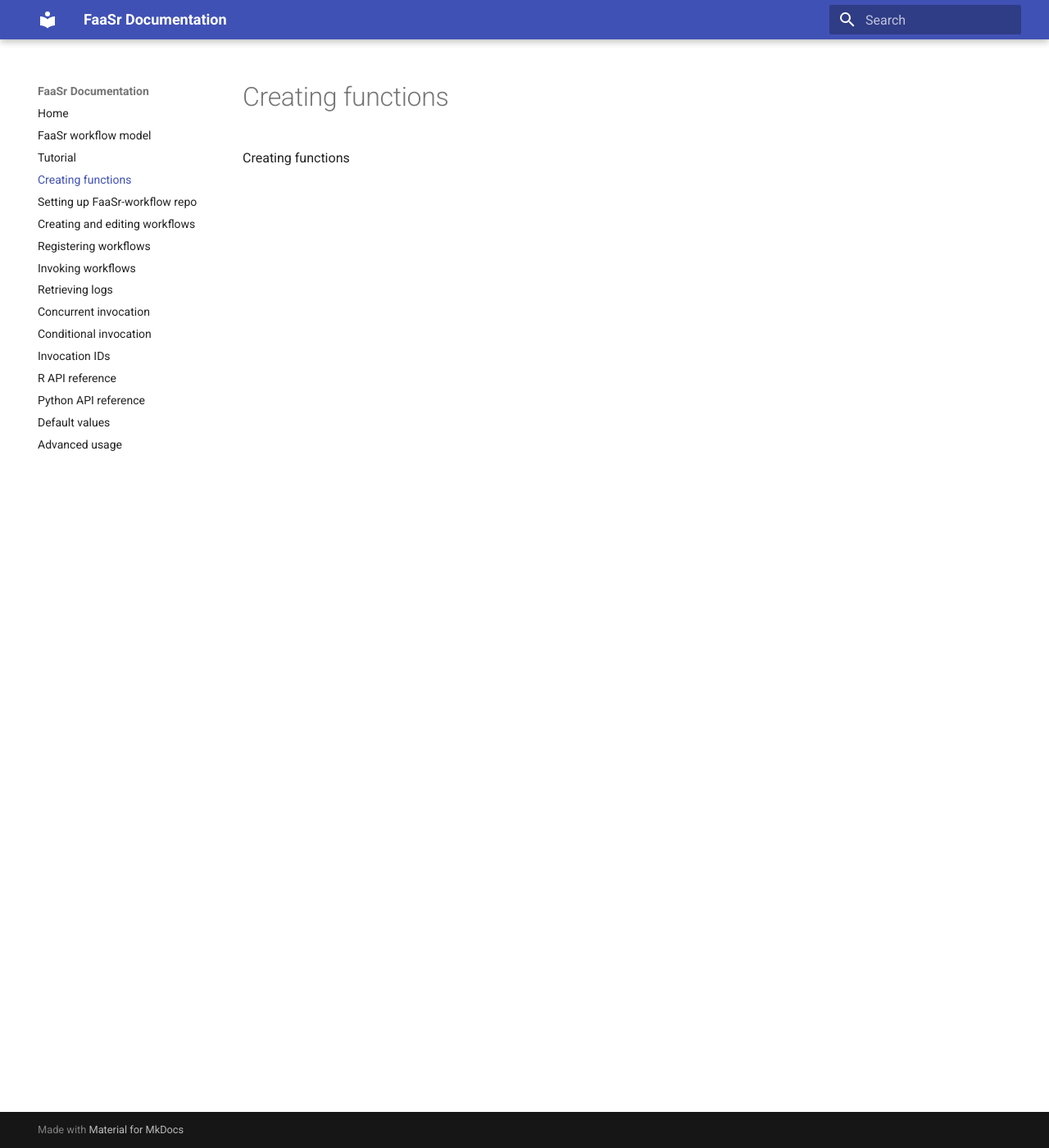
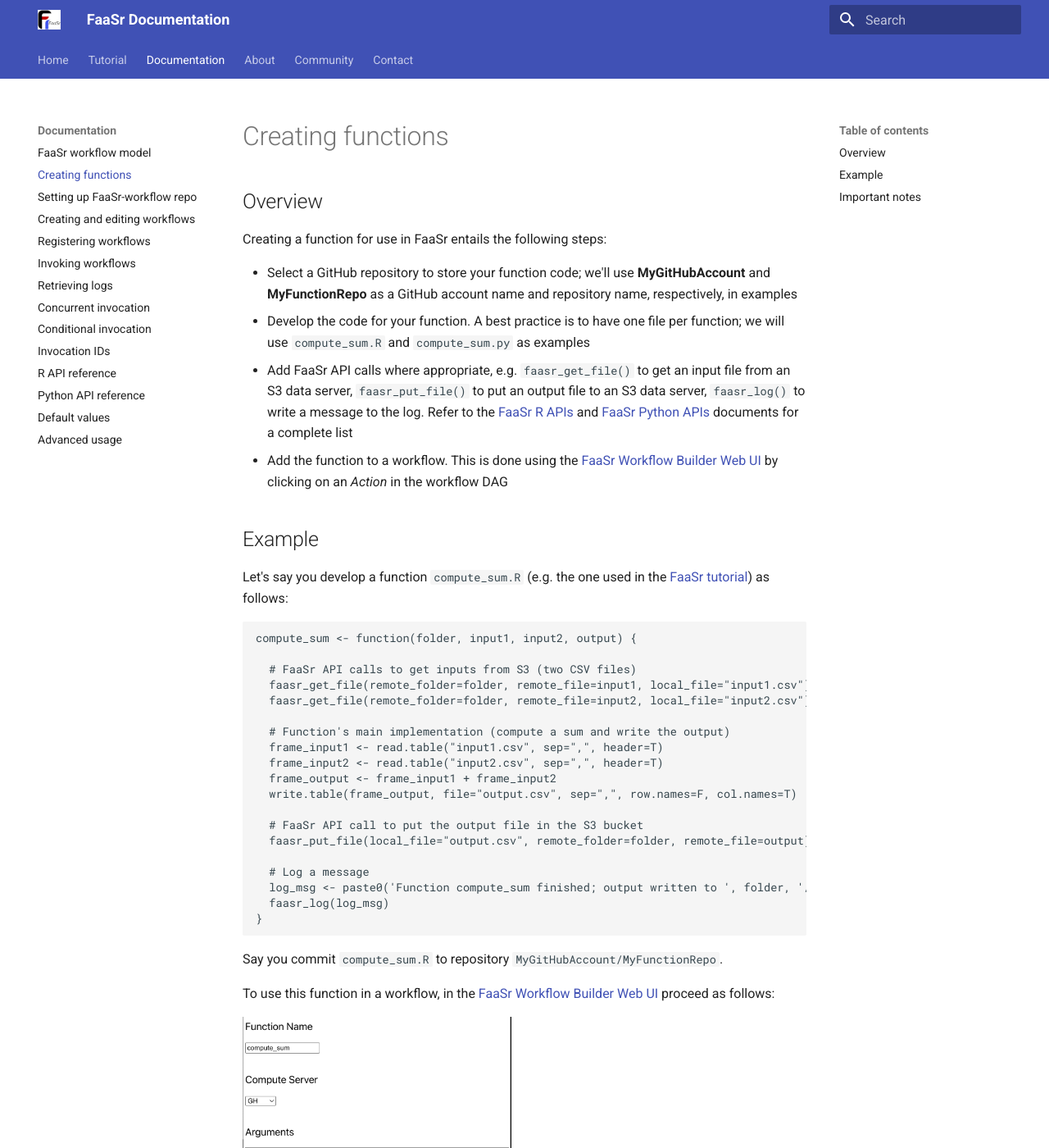
Before and after one commit to nolcut/FaaSr-Docs, an MkDocs documentation site: the page built from docs/functions.md, in a window 1280 px wide and 1400 px high. Shown: the whole window at 82% size. Built offline with MkDocs 1.6.1 and Material for MkDocs 9.7.7, drawn with Linux system fonts in a browser that asks for light colours; some of the changed text lies outside the part shown.

Commit message:
added content and nav tabs

````diff
--- a/docs/functions.md
+++ b/docs/functions.md
@@ -1,3 +1,59 @@
 # Creating functions
 
-Creating functions
+## Overview
+
+Creating a function for use in FaaSr entails the following steps:
+
+- Select a GitHub repository to store your function code; we'll use **MyGitHubAccount** and **MyFunctionRepo** as a GitHub account name and repository name, respectively, in examples
+- Develop the code for your function. A best practice is to have one file per function; we will use `compute_sum.R` and `compute_sum.py` as examples
+- Add FaaSr API calls where appropriate, e.g. `faasr_get_file()` to get an input file from an S3 data server, `faasr_put_file()` to put an output file to an S3 data server, `faasr_log()` to write a message to the log. Refer to the [FaaSr R APIs] and [FaaSr Python APIs] documents for a complete list
+- Add the function to a workflow. This is done using the [FaaSr Workflow Builder Web UI] by clicking on an _Action_ in the workflow DAG
+
+## Example
+
+Let's say you develop a function `compute_sum.R` (e.g. the one used in the [FaaSr tutorial]) as follows:
+
+```r
+compute_sum <- function(folder, input1, input2, output) {
+
+  # FaaSr API calls to get inputs from S3 (two CSV files)
+  faasr_get_file(remote_folder=folder, remote_file=input1, local_file="input1.csv")
+  faasr_get_file(remote_folder=folder, remote_file=input2, local_file="input2.csv")
+
+  # Function's main implementation (compute a sum and write the output)
+  frame_input1 <- read.table("input1.csv", sep=",", header=T)
+  frame_input2 <- read.table("input2.csv", sep=",", header=T)
+  frame_output <- frame_input1 + frame_input2
+  write.table(frame_output, file="output.csv", sep=",", row.names=F, col.names=T)
+
+  # FaaSr API call to put the output file in the S3 bucket
+  faasr_put_file(local_file="output.csv", remote_folder=folder, remote_file=output)
+
+  # Log a message
+  log_msg <- paste0('Function compute_sum finished; output written to ', folder, '/', output, ' in default S3 bucket')
+  faasr_log(log_msg)
+}
+```
+
+Say you commit `compute_sum.R` to repository `MyGitHubAccount/MyFunctionRepo`.
+
+To use this function in a workflow, in the [FaaSr Workflow Builder Web UI] proceed as follows:
+
+![alt text](compute_sum_example.png)
+
+- Create an _Action_ (e.g. *compute_sum*)
+- Select it to edit using the left pane
+- Under _Function Name_, enter `compute_sum`; this is the name of the function declared in the code above
+- Under _Compute Server_, select your compute server from the drop-down menu (e.g. GH for GitHub Actions)
+- Under _Arguments_, enter names and values of the arguments matching those used by the function: `folder`, `input1`, `input2`, `output`
+- Under _Function's Git Repo/Path_, enter `MyGitHubAccount/MyFunctionRepo`
+
+## Important notes
+
+- If you provide a GitHub repo (e.g. `MyGitHubAccount/MyFunctionRepo`) _Function's Git Repo/Path_, FaaSr will clone and source _all_ source code files from it; e.g. if your repository has files `compute_sum.R`, `compute_mult.R`, etc, each will be sourced
+- You can, alternatively, provide a _path_ to a file in a GitHub repo, e.g. `MyGitHubAccount/MyFunctionRepo/compute_sum.R`; this will only fetch and source one function
+
+[FaaSr R APIs]: r_api.md
+[FaaSr Python APIs]: py_api.md
+[FaaSr Workflow Builder Web UI]: workflows.md
+[FaaSr tutorial]: tutorial.md
--- a/mkdocs.yml
+++ b/mkdocs.yml
@@ -2,20 +2,27 @@ site_name: FaaSr Documentation
 site_url: https://faasr.github.io/FaaSr-Docs
 theme:
   name: material
+  logo: assets/faasr_logo.jpg
+  features:
+    - navigation.tabs
 nav:
   - 'Home': 'index.md'
-  - 'FaaSr workflow model': 'prog_model.md'
   - 'Tutorial': 'tutorial.md'
-  - 'Creating functions': 'functions.md'
-  - 'Setting up FaaSr-workflow repo': 'workflow_repo.md'
-  - 'Creating and editing workflows': 'workflows.md'
-  - 'Registering workflows': 'register_workflow.md'
-  - 'Invoking workflows': 'invoke_workflow.md'
-  - 'Retrieving logs': 'logs.md'
-  - 'Concurrent invocation': 'rank.md'
-  - 'Conditional invocation': 'conditional.md'
-  - 'Invocation IDs': 'invocationid.md'
-  - 'R API reference': 'r_api.md'
-  - 'Python API reference': 'py_api.md'
-  - 'Default values': 'defaults.md'
-  - 'Advanced usage': 'advanced.md'
+  - 'Documentation':
+    - 'FaaSr workflow model': 'prog_model.md'
+    - 'Creating functions': 'functions.md'
+    - 'Setting up FaaSr-workflow repo': 'workflow_repo.md'
+    - 'Creating and editing workflows': 'workflows.md'
+    - 'Registering workflows': 'register_workflow.md'
+    - 'Invoking workflows': 'invoke_workflow.md'
+    - 'Retrieving logs': 'logs.md'
+    - 'Concurrent invocation': 'rank.md'
+    - 'Conditional invocation': 'conditional.md'
+    - 'Invocation IDs': 'invocationid.md'
+    - 'R API reference': 'r_api.md'
+    - 'Python API reference': 'py_api.md'
+    - 'Default values': 'defaults.md'
+    - 'Advanced usage': 'advanced.md'
+  - 'About': 'about.md'
+  - 'Community': 'community.md'
+  - 'Contact': 'contact.md'
````
Also changed, not shown: docs/about.md (added, +12 -0 lines), docs/community.md (added, +17 -0 lines), docs/contact.md (added, +19 -0 lines), docs/index.md (+2 -0 lines), docs/assets/faasr_logo.jpg (added), docs/compute_sum_example.png (added), 1 other file.
